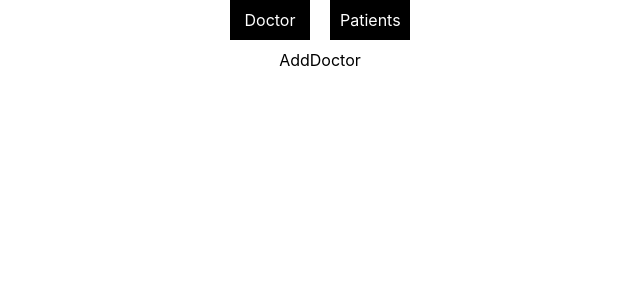
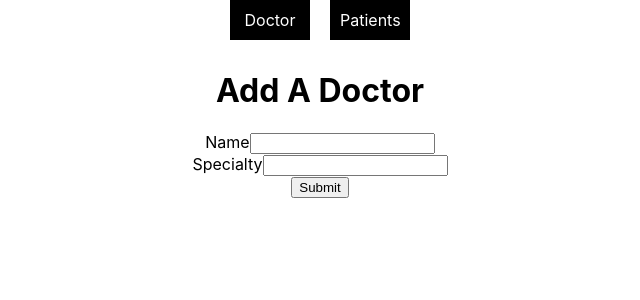
Before and after one commit to valera2022/project3frontend, a React (Create React App) app: page /addDr in a window 1280 px wide. Shown: the top 300 px of the page, without its empty margins (320-960 px from the left). Built offline with nearby package versions, Linux system fonts and the light colour scheme; no server answers.

Commit message:
added form

```diff
--- a/src/AddDoctor.js
+++ b/src/AddDoctor.js
@@ -1,7 +1,21 @@
 import React from 'react'
+import { useState } from 'react'
 
 export default function AddDoctor() {
+    const [name,useName] = useState("")
+    const [specialty,setSpecialty] = useState("")
   return (
-    <div>AddDoctor</div>
+    <div>
+        <h1>Add A Doctor</h1>
+        <form>
+            <label>Name</label>
+            <input type="text" name="name" value={""} />
+            <br></br>
+            <label>Specialty</label>
+            <input type="text" name="specialty" value={""}/>
+            <br></br>
+            <button type ="submit">Submit</button>
+        </form>
+    </div>
   )
 }
--- a/src/AddDoctorButton.js
+++ b/src/AddDoctorButton.js
@@ -1,14 +1,17 @@
 import React from 'react'
 import {useNavigate} from 'react-router-dom'
+import { Link } from 'react-router-dom'
 
 export default function AddDoctorButton() {
     let history = useNavigate()
-    function handleClick(e){
-      e.preventDefault()
-        history.push('/addDr')
+    // function handleClick(e){
+    //   e.preventDefault()
+    //     history.push('/addDr')
 
-    }
+    // }
   return (
-    <div><button onSubmit={handleClick}>Add a Doctor</button></div>
+    <Link to="/addDr">
+      <button >Add Doctor</button>
+    </Link>
   )
 }
--- a/src/PtArray.js
+++ b/src/PtArray.js
@@ -1,6 +1,6 @@
 import Patient from "./Patient";
 import React from "react";
-import AddDoctorButton from "./AddDoctorButton";
+
 function PtArray({doctorData}){
     let u = doctorData.map(dc => dc.patients)
     console.log(u)
@@ -12,7 +12,7 @@ function PtArray({doctorData}){
 
             <ul>{ u.map((dc) => dc.map(e=> <Patient pt ={e}/> ))}</ul>
 
-            <p><AddDoctorButton/></p>
+
 
          </div>
 
```
